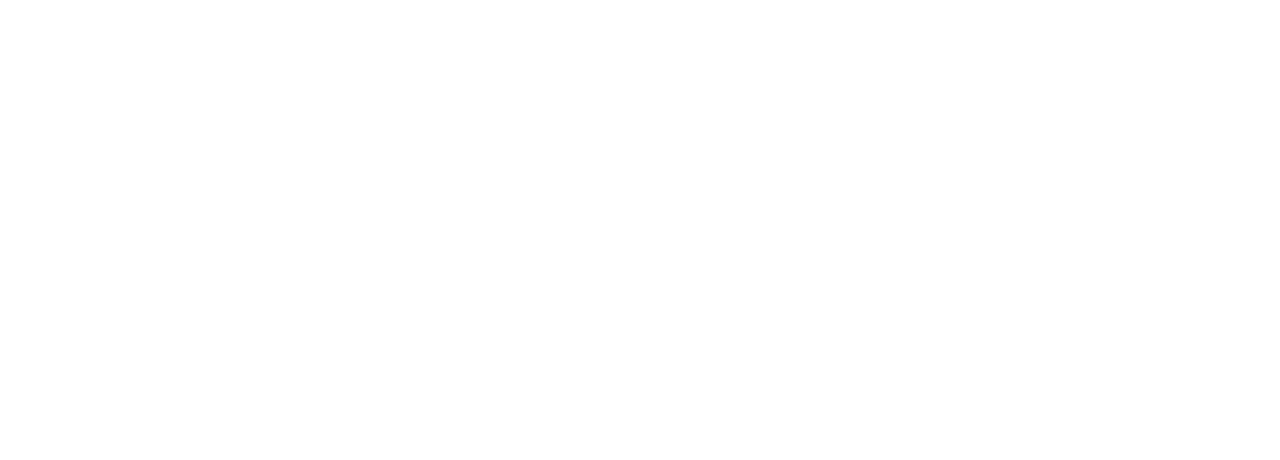
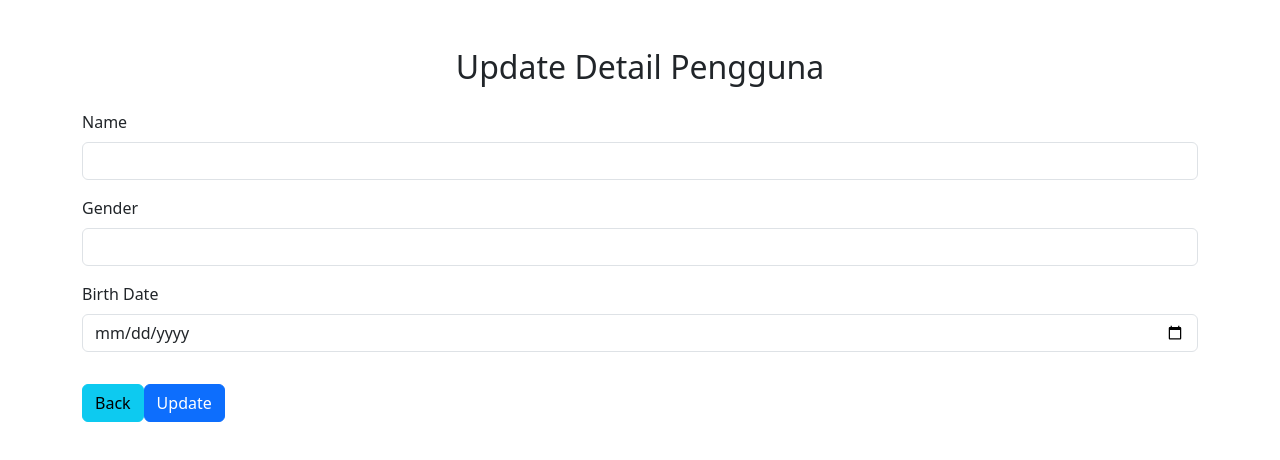
Before and after one commit to MayricoAK/Nyenyak-Web, a React (Create React App) app in the folder frontend/: page /profile/update in a window 1280 px wide. Before the commit this address had no page. Shown: the top 460 px of the page. Built offline with nearby package versions, Linux system fonts and the light colour scheme; no server answers.

Commit message:
Add profile, update detail, and update password

```diff
--- a/frontend/src/App.js
+++ b/frontend/src/App.js
@@ -5,6 +5,9 @@ import Register from './pages/Register';
 import Dashboard from './pages/Dashboard';
 import DiagnosisDetail from './pages/DiagnosisDetail';
 import FormDiagnosis from './pages/FormDiagnosis';
+import UserProfile from './pages/Profile';
+import UpdateUsers from './pages/UpdateUsers';
+import UpdatePassword from './pages/UpdatePassword';
 
 function App() {
   return (
@@ -15,6 +18,9 @@ function App() {
         <Route path="/dashboard" element={<Dashboard />} />
         <Route path="/diagnosis/:id" element={<DiagnosisDetail />} />
         <Route path="/form-diagnosis" element={<FormDiagnosis />} />
+        <Route path="/profile" element={<UserProfile />} />
+        <Route path="/profile/update" element={<UpdateUsers />} />
+        <Route path="/profile/update-password" element={<UpdatePassword />} />
       </Routes>
     </Router>
   );
--- a/frontend/src/axiosConfig.js
+++ b/frontend/src/axiosConfig.js
@@ -1,5 +1,3 @@
-// axiosConfig.js
-
 import axios from 'axios';
 
 const instance = axios.create({
--- a/frontend/src/pages/Dashboard.js
+++ b/frontend/src/pages/Dashboard.js
@@ -1,6 +1,6 @@
 import React, { useEffect, useState } from 'react';
 import axios from 'axios';
-import { useNavigate } from 'react-router-dom';
+import { useNavigate, Link } from 'react-router-dom';
 import Layout from '../components/Layout';
 
 function Dashboard() {
@@ -74,9 +74,7 @@ function Dashboard() {
               <div className="d-flex">
                 <ul className="navbar-nav">
                   <li className="nav-item">
-                    <a className="nav-link" aria-current="page" href="#">
-                      Profile
-                    </a>
+                    <Link to="/profile" className="nav-link" aria-current="page">Profile</Link>
                   </li>
                   <li className="nav-item">
                     <a onClick={logoutAction} className="nav-link" aria-current="page" href="#">
--- a/frontend/src/pages/Profile.js
+++ b/frontend/src/pages/Profile.js
@@ -0,0 +1,59 @@
+import React, { useEffect, useState, useRef } from 'react';
+import axios from 'axios';
+import Layout from '../components/Layout';
+import { useNavigate } from 'react-router-dom';
+
+function UserProfile() {
+  const navigate = useNavigate();
+  const [user, setUser] = useState({});
+
+  useEffect(() => {
+    const fetchUserData = async () => {
+      try {
+        const response = await axios.get('/users', {
+          headers: { Authorization: 'Bearer ' + localStorage.getItem('token') }
+        });
+        setUser(response.data.user);
+      } catch (error) {
+        console.log('Error fetching user data:', error);
+      }
+    };
+
+    fetchUserData();
+  }, []);
+
+  const handlePutUser = () => {
+    navigate('/profile/update');
+  };
+
+  const handleUpdatePassword = () => {
+    navigate('/profile/update-password');
+  };
+
+  return (
+    <Layout>
+
+      <div className="container mt-5">
+        <h2 className="text-center">User Profile</h2>
+        <div className="text-center mt-3">
+            <button onClick={handleUpdatePassword} className="btn btn-primary">
+              Update Password
+            </button>
+          </div>
+        <div className="card mt-3">
+          <div className="card-body">
+            <h5 className="card-title">Name: {user.name}</h5>
+            <p className="card-text">Email: {user.email}</p>
+            <p className="card-text">Age: {user.age}</p>
+            <p className="card-text">Gender: {user.gender}</p>
+            <p className="card-text">Birth Date: {user.birthDate}</p>
+            <button onClick={handlePutUser} className="btn btn-primary mt-3">Update Profile</button>
+            <button onClick={() => navigate('/dashboard')} className="btn btn-info mt-3">Back to Dashboard</button>
+          </div>
+        </div>
+      </div>
+    </Layout>
+  );
+}
+
+export default UserProfile;
--- /dev/null
+++ b/frontend/src/pages/UpdatePassword.js
@@ -0,0 +1,107 @@
+import React, { useState, useEffect } from 'react';
+import axios from 'axios';
+import { useNavigate } from 'react-router-dom';
+
+function UpdatePassword() {
+
+  const [user, setUser] = useState({});
+  const navigate = useNavigate();
+  useEffect(() => {
+    const fetchUserData = async () => {
+      try {
+        const response = await axios.get('/users', {
+          headers: { Authorization: 'Bearer ' + localStorage.getItem('token') }
+        });
+        await setUser(response.data.user);
+      } catch (error) {
+        console.log('Error fetching user data:', error);
+      }
+    };
+
+    fetchUserData();
+  }, []);
+
+  const [formData, setFormData] = useState({
+    newPassword: ''
+  });
+
+  const handleInputChange = (e) => {
+    const { name, value } = e.target;
+    setFormData((prevData) => ({ ...prevData, [name]: value }));
+  };
+
+  const handleSubmit = async (e) => {
+    e.preventDefault();
+    try {
+      const response = await axios.put('/users', {
+        newPassword: formData.password,
+      }, {
+        headers: { Authorization: 'Bearer ' + localStorage.getItem('token') }
+      });
+
+      setUser(response.data.user);
+      alert(response.data.message);
+      console.log('User data updated successfully:', response.data.user);
+      navigate(`/profile`);
+    } catch (error) {
+      console.log('Error updating user data:', error);
+      // Penanganan kesalahan
+      if (error.response) {
+        // Handle error responses from the server (e.g., validation errors)
+        const { status, data } = error.response;
+
+        if (status === 400) {
+          // Bad request (validation errors from backend)
+          alert(data.message);
+        } else if (status === 500) {
+          // Internal server error
+          alert(data.message);
+        } else {
+          // Other unexpected errors
+          alert('An unexpected error occurred. Please try again.');
+        }
+      } else if (error.request) {
+        // The request was made but no response was received
+        alert('No response received from the server. Please try again.');
+      } else {
+        // Something happened in setting up the request that triggered an error
+        alert('Error processing the request. Please try again.');
+      }
+    }
+  };
+
+  return (
+    <div className="container mt-5">
+        <h2 className="text-center mb-4">Update Password Pengguna</h2>
+        <form onSubmit={handleSubmit}>
+        <div className="mb-3">
+            <label htmlFor="name" className="form-label">Password</label>
+            <input
+              type="text"
+              className="form-control"
+              id="name"
+              name="name"
+              value={formData.name}
+              onChange={handleInputChange}
+            />
+          </div>
+          <div className="mb-3">
+            <label htmlFor="gender" className="form-label">Konfirmasi Password Baru</label>
+            <input
+              type="text"
+              className="form-control"
+              id="gender"
+              name="gender"
+              value={formData.gender}
+              onChange={handleInputChange}
+            />
+          </div>
+          <button onClick={() => navigate('/profile')} className="btn btn-info mt-3">Back</button>
+          <button type="submit" className="btn btn-primary mt-3">Update</button>
+        </form>
+    </div>
+
+  );
+}
+
+export default UpdatePassword;
--- /dev/null
+++ b/frontend/src/pages/UpdateUsers.js
@@ -0,0 +1,140 @@
+import React, { useState, useEffect } from 'react';
+import axios from 'axios';
+import { useNavigate } from 'react-router-dom';
+
+function UpdateUsers() {
+
+  const [user, setUser] = useState({});
+  const navigate = useNavigate();
+  useEffect(() => {
+    const fetchUserData = async () => {
+      try {
+        const response = await axios.get('/users', {
+          headers: { Authorization: 'Bearer ' + localStorage.getItem('token') }
+        });
+        await setUser(response.data.user);
+      } catch (error) {
+        console.log('Error fetching user data:', error);
+      }
+    };
+
+    fetchUserData();
+  }, []);
+
+  const [formData, setFormData] = useState({
+    name: user.name,
+    gender: user.gender,
+    birthDate: user.birthDate,
+  });
+
+  const handleInputChange = (e) => {
+    const { name, value } = e.target;
+    setFormData((prevData) => ({ ...prevData, [name]: value }));
+  };
+
+  const handleSubmit = async (e) => {
+    e.preventDefault();
+    try {
+      // Mengubah format tanggal menjadi "dd-MM-yyyy"
+      const formattedBirthDate = formatDate(formData.birthDate);
+
+      const response = await axios.put('/users', {
+        name: formData.name,
+        gender: formData.gender,
+        birthDate: formattedBirthDate // Menggunakan format tanggal yang sesuai
+      }, {
+        headers: { Authorization: 'Bearer ' + localStorage.getItem('token') }
+      });
+
+      setUser(response.data.user);
+      alert(response.data.message);
+      console.log('User data updated successfully:', response.data.user);
+      navigate(`/profile`);
+    } catch (error) {
+      console.log('Error updating user data:', error);
+      // Penanganan kesalahan
+      if (error.response) {
+        // Handle error responses from the server (e.g., validation errors)
+        const { status, data } = error.response;
+
+        if (status === 400) {
+          // Bad request (validation errors from backend)
+          alert(data.message);
+        } else if (status === 500) {
+          // Internal server error
+          alert(data.message);
+        } else {
+          // Other unexpected errors
+          alert('An unexpected error occurred. Please try again.');
+        }
+      } else if (error.request) {
+        // The request was made but no response was received
+        alert('No response received from the server. Please try again.');
+      } else {
+        // Something happened in setting up the request that triggered an error
+        alert('Error processing the request. Please try again.');
+      }
+    }
+  };
+
+
+  // Fungsi untuk memformat tanggal menjadi "dd-MM-yyyy"
+  const formatDate = (date) => {
+    const d = new Date(date);
+    const year = d.getFullYear();
+    let month = '' + (d.getMonth() + 1);
+    let day = '' + d.getDate();
+
+    if (month.length < 2) month = '0' + month;
+    if (day.length < 2) day = '0' + day;
+
+    return [day, month, year].join('-');
+  };
+
+
+  return (
+    <div className="container mt-5">
+        <h2 className="text-center mb-4">Update Detail Pengguna</h2>
+        <form onSubmit={handleSubmit}>
+        <div className="mb-3">
+            <label htmlFor="name" className="form-label">Name</label>
+            <input
+              type="text"
+              className="form-control"
+              id="name"
+              name="name"
+              value={formData.name}
+              onChange={handleInputChange}
+            />
+          </div>
+          <div className="mb-3">
+            <label htmlFor="gender" className="form-label">Gender</label>
+            <input
+              type="text"
+              className="form-control"
+              id="gender"
+              name="gender"
+              value={formData.gender}
+              onChange={handleInputChange}
+            />
+          </div>
+          <div className="mb-3">
+            <label htmlFor="birthDate" className="form-label">Birth Date</label>
+            <input
+              type="date"
+              className="form-control"
+              id="birthDate"
+              name="birthDate"
+              value={formData.birthDate}
+              onChange={handleInputChange}
+            />
+          </div>
+          <button onClick={() => navigate('/profile')} className="btn btn-info mt-3">Back</button>
+          <button type="submit" className="btn btn-primary mt-3">Update</button>
+        </form>
+    </div>
+
+  );
+}
+
+export default UpdateUsers;
```
